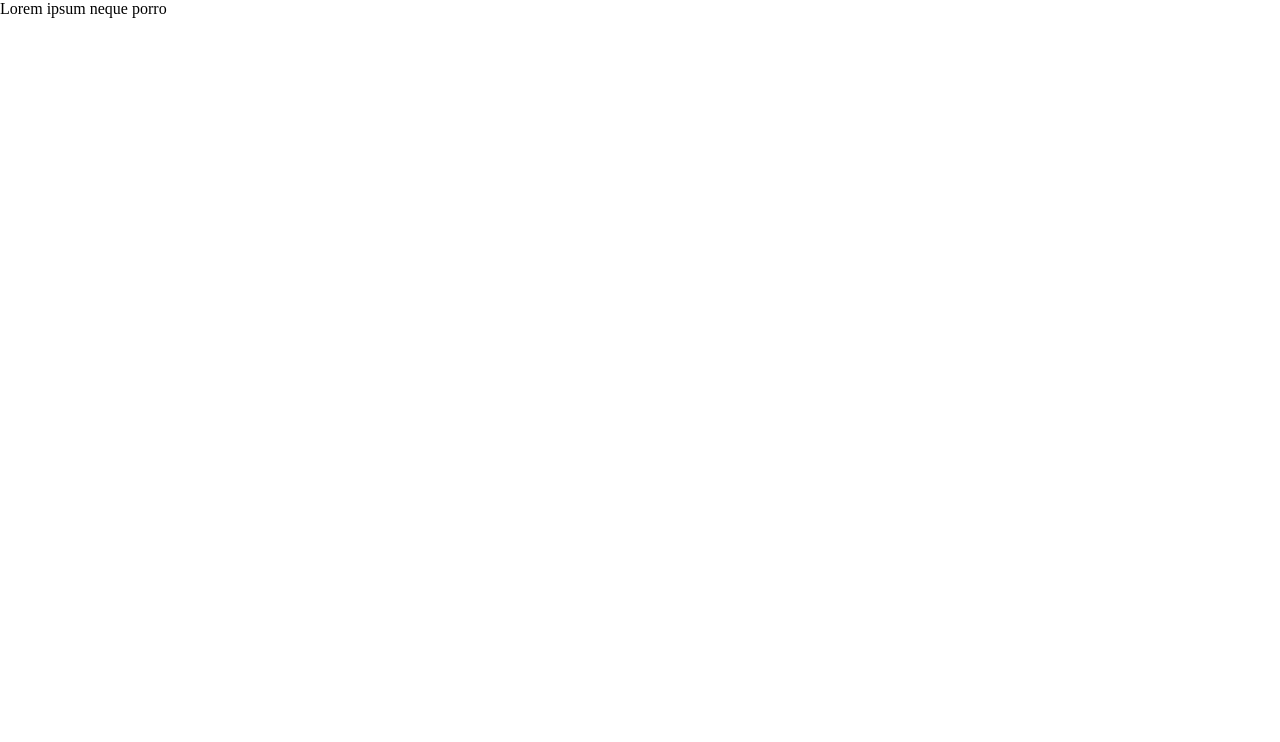
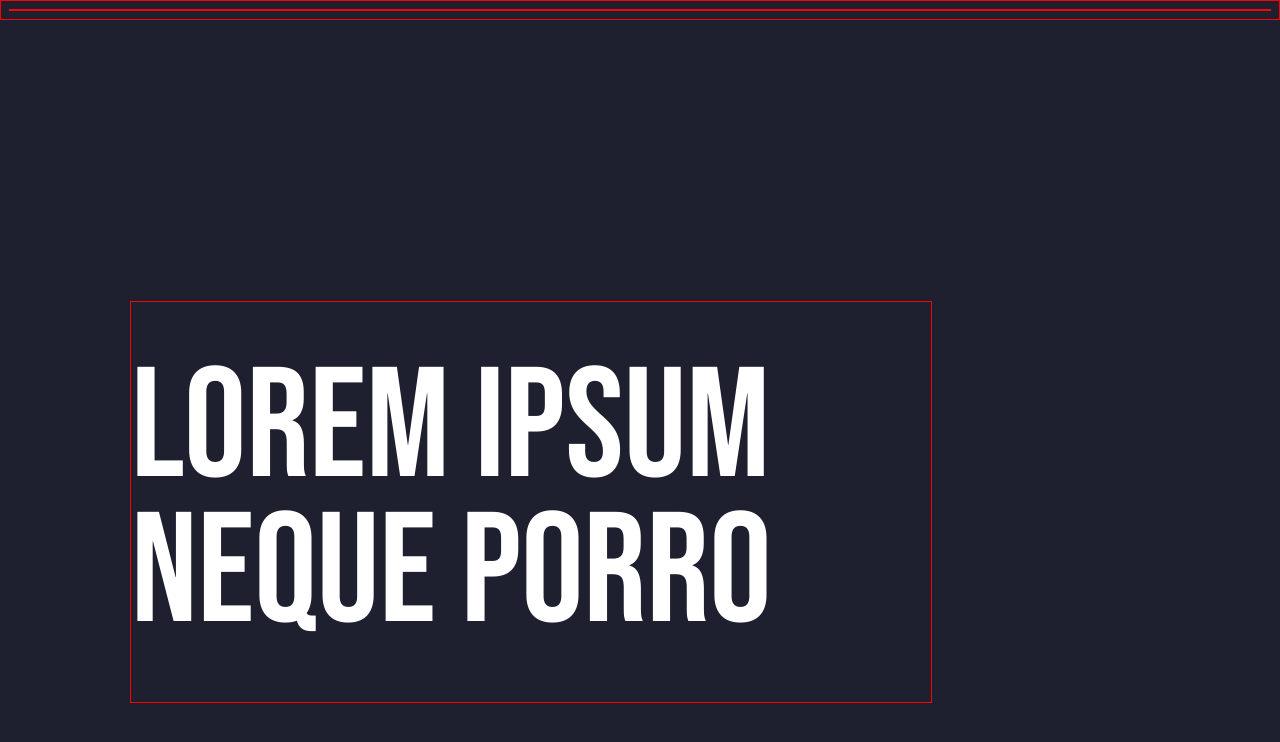
Before and after one commit to VeLoct84/banner-training, a plain HTML site: page index.html in a window 1280 px wide. Drawn offline with Linux system fonts and the light colour scheme.

Commit message:
set attribute to main-text class

```diff
--- a/style/style.css
+++ b/style/style.css
@@ -1,25 +1,26 @@
-body {
-  margin: 0px;
-  padding: 0px;
-}
-.container {
-  display: flex;
-  /* flex-direction: column; */
+* {
+  border: 1px solid red;
+  background-color: #1e1f2f;
 }
 
-.box {
-  width: 300px;
-  height: 300px;
+.main-text {
+  display: flex;
+  align-items: center;
+
+  /* position our box */
+  position: absolute;
+  left: 130px;
+  top: 301px;
+
+  /* box sizing */
+  width: 800px;
+  height: 400px;
+
+  /* setting for font */
+  font-family: Bebas Neue;
+  font-style: normal;
+  font-weight: 400;
+  color: #ffffff;
+  font-size: 156px;
+  line-height: 93%;
 }
-
-#red {
-  background-color: #f25f5c;
-}
-
-#yellow {
-  background-color: #ffe066;
-}
-
-#blue {
-  background-color: #247ba0;
-}
```
